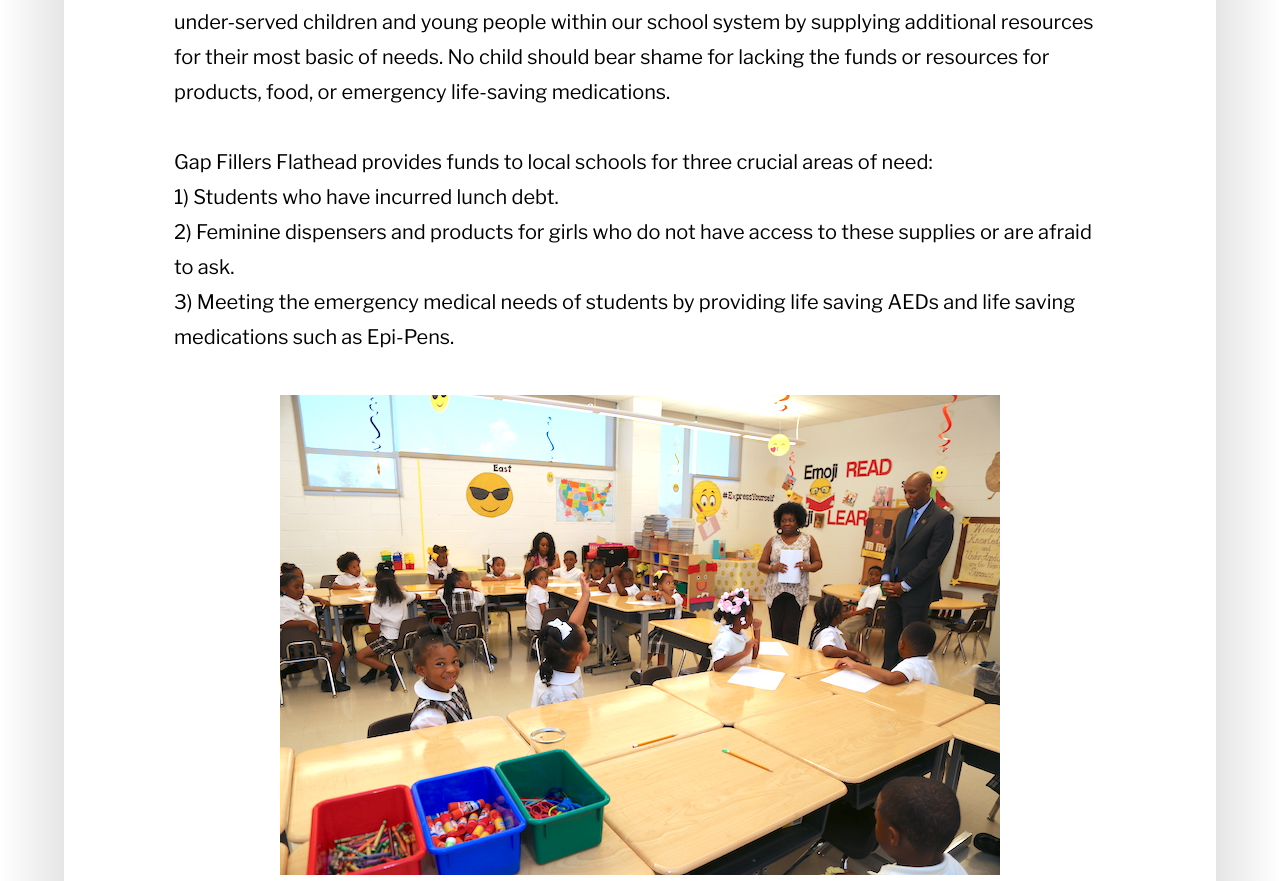
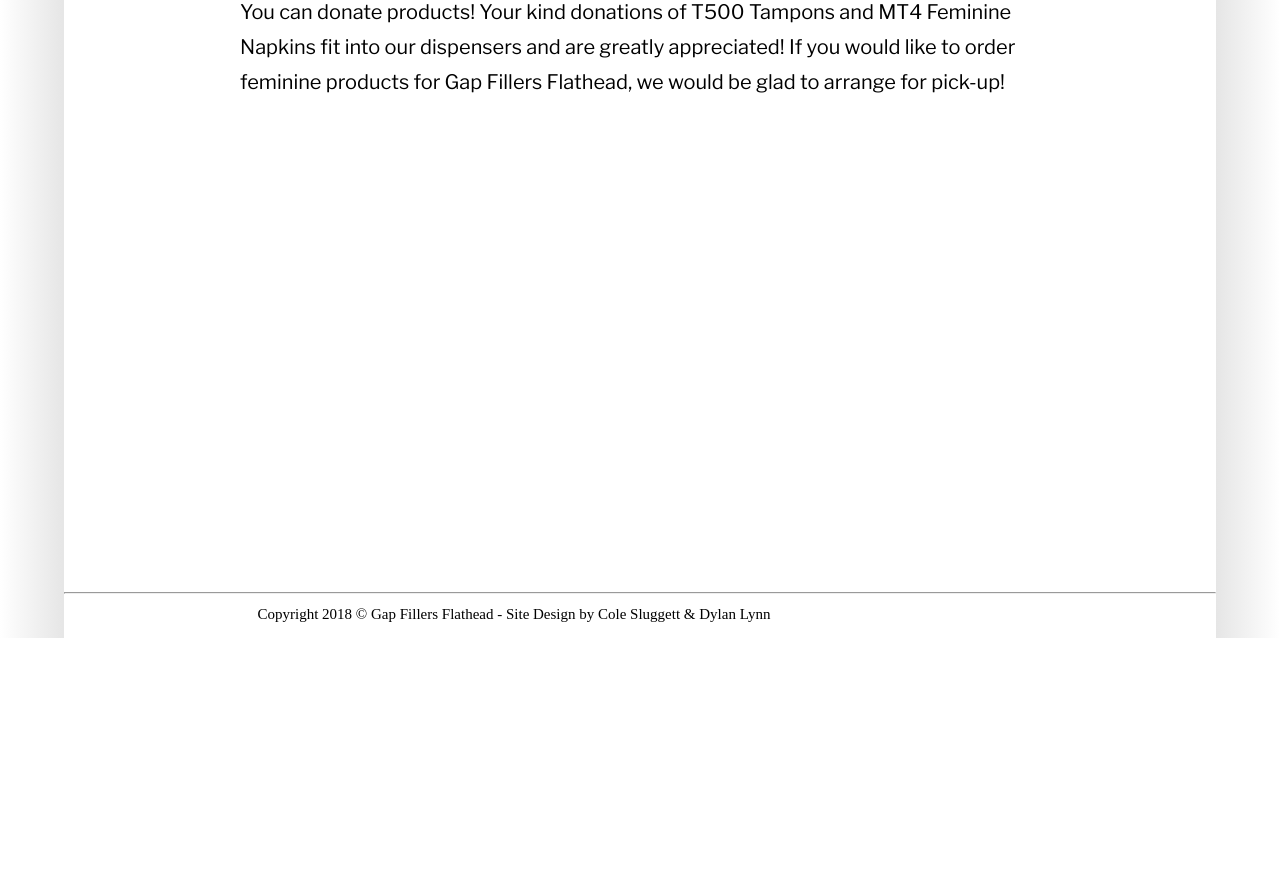
Before and after one commit to colesluggett/GFFWebsite, a plain HTML site: page html/products.html in a window 1280 px wide. Shown: the part 261-1142 px from the top of the page. After the commit the page ends 899 px from the top, so only its background shows below. Drawn offline with nearby package versions, Linux system fonts and the light colour scheme.

Commit message:
Finished prototype for each page

```diff
--- a/css/donate.css
+++ b/css/donate.css
@@ -1,6 +1,6 @@
 .content{
   padding-top: 120px;
-  height: 720px;
+  height: 700px;
 }
 body p{
   margin: 0;
--- a/css/global.css
+++ b/css/global.css
@@ -57,3 +57,12 @@ li #logo{
 }
 .left a{
 }
+#footer p{
+  padding: 0;
+  font-size: 15px;
+  padding-left: 35px;
+  padding-bottom: 15px;
+  text-align: left;
+  margin: auto;
+  font-family: normal;
+}
--- a/css/homepage.css
+++ b/css/homepage.css
@@ -26,7 +26,6 @@ body p{
   padding: 0 95px;
   font-size: 20px;
 }
-
 h2{
   font-family: 'Libre Franklin', sans-serif;
   padding:30px;
--- a/css/mission.css
+++ b/css/mission.css
@@ -1,16 +1,17 @@
 .content{
   padding-top: 120px;
-  height: inherit;
+  height: 720px;
 }
 body p{
   margin: 0;
+  padding-top: 20px;
+  width: 800px;
+  margin: auto;
 }
 #desc p{
-  margin:15px;
+  margin:auto;
   padding-bottom: 25px;
-}
-.slides{
-  display: inline-block;
+
 }
 #desc{
   font-family: 'Libre Franklin', sans-serif;
@@ -19,7 +20,6 @@ body p{
   padding: 0 95px;
   font-size: 20px;
 }
-
 h2{
   font-family: 'Libre Franklin', sans-serif;
   padding:30px;
--- a/css/products.css
+++ b/css/products.css
@@ -1,16 +1,17 @@
 .content{
   padding-top: 120px;
-  height: inherit;
+  height: 720px;
 }
 body p{
   margin: 0;
+  padding-top: 20px;
+  width: 800px;
+  margin: auto;
 }
 #desc p{
-  margin:15px;
+  margin:auto;
   padding-bottom: 25px;
-}
-.slides{
-  display: inline-block;
+
 }
 #desc{
   font-family: 'Libre Franklin', sans-serif;
@@ -19,7 +20,6 @@ body p{
   padding: 0 95px;
   font-size: 20px;
 }
-
 h2{
   font-family: 'Libre Franklin', sans-serif;
   padding:30px;
--- a/html/products.html
+++ b/html/products.html
@@ -4,7 +4,7 @@
     <meta charset="utf-8">
     <title>Gap Fillers Flathead</title>
     <link rel="stylesheet" href="../css/global.css">
-    <link rel="stylesheet" href="../css/about.css">
+    <link rel="stylesheet" href="../css/products.css">
     <link href="https://fonts.googleapis.com/css?family=Fjalla+One|Libre+Franklin|Lobster" rel="stylesheet">
   </head>
     <body>
@@ -27,44 +27,21 @@
         <div class="content">
           <p>"A forgotten child can fall through the cracks. We stand in the gap."</p>
           <div id=desc>
-        <h2>About Us</h2>
+          <h2>Product Donations</h2>
             <p>
-            Gap Fillers Flathead was born out of a deep desire to preserve the health,
-            privacy and dignity of under-served children and young people within our
-            school system by supplying additional resources for their most basic of needs.
-            No child should bear shame for lacking the funds or resources for products,
-            food, or emergency life-saving medications.<br><br>
-            Gap Fillers Flathead provides funds to local schools for three crucial
-            areas of need:<br>
-            1) Students who have incurred lunch debt.<br>
-            2) Feminine dispensers and products for girls who do not have access
-            to these supplies or are afraid to ask.<br>
-            3)  Meeting the emergency medical needs of students by providing life
-            saving AEDs and life saving medications such as Epi-Pens.
+              You can donate products! Your kind donations of T500 Tampons and MT4
+              Feminine Napkins fit into our dispensers and are greatly appreciated! If
+              you would like to order feminine products for Gap Fillers Flathead, we would
+              be glad to arrange for pick-up!
             </p>
           </div>
-        <div class="slides" style="max-width:1000px">
-          <img class="mySlides" src="../images/ex1.jpg" style="width:100%">
-          <img class="mySlides" src="../images/ex2.jpg" style="width:100%">
-          <img class="mySlides" src="../images/ex3.jpg" style="width:100%">
         </div>
+        <div id="footer">
+          <hr>
+          <p>
+            Copyright 2018 © Gap Fillers Flathead - Site Design by Cole Sluggett & Dylan Lynn
+          </p>
         </div>
-      <script>
-        var myIndex = 0;
-        carousel();
-
-        function carousel() {
-          var i;
-          var x = document.getElementsByClassName("mySlides");
-          for (i = 0; i < x.length; i++) {
-            x[i].style.display = "none";
-          }
-          myIndex++;
-          if (myIndex > x.length) {myIndex = 1}
-          x[myIndex-1].style.display = "block";
-          setTimeout(carousel, 4000); // Change image every 2 seconds
-        }
-      </script>
       </div>
     </body>
 </html>
```
Also changed, not shown: html/about.html (+6 -0 lines), html/contact.html (+6 -0 lines), html/donate.html (+6 -0 lines), html/mission.html (+12 -33 lines), index.html (+6 -0 lines). Lines whose indentation alone changed are shown as unchanged.
